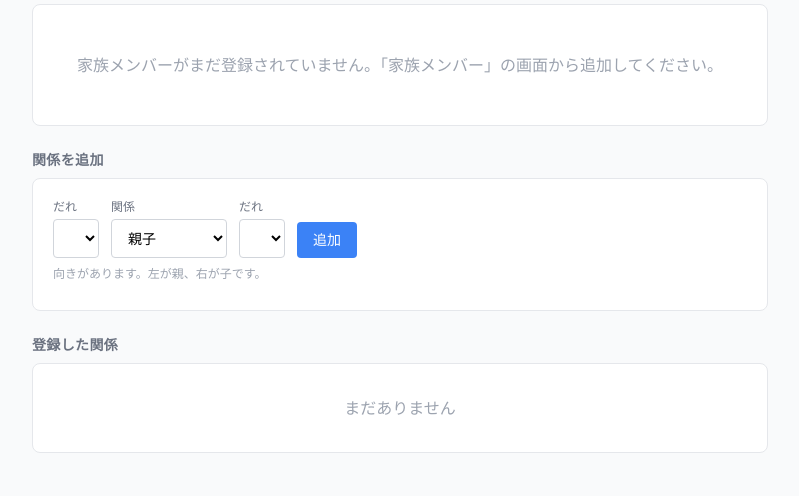
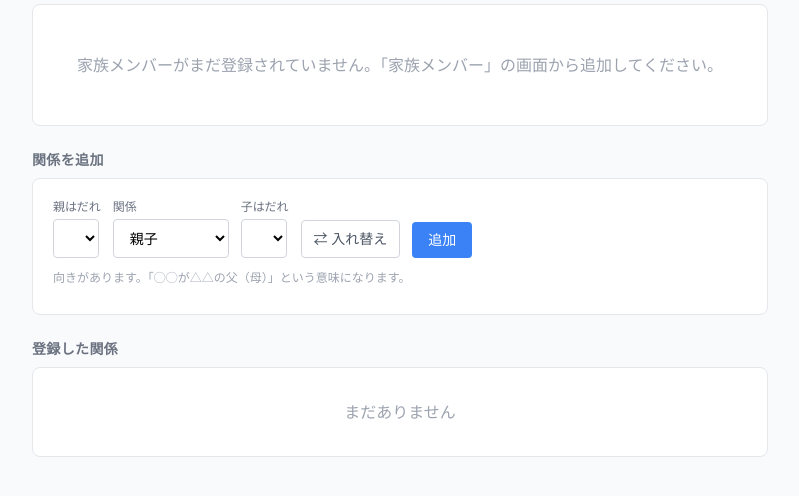
Before and after one commit to kanekoh/bridge-stackchan, a FastAPI app: template templates/family.html in a window 1280 px wide. Shown: the part 201-697 px from the top of the page, without its empty margins (240-1039 px from the left). Run offline with FastAPI, Linux system fonts and the light colour scheme; the template is opened without the code that fills it, so the values that code supplies are empty; some libraries are stand-ins or nearby versions.

Commit message:
家族図の入力で向きを間違えないようにした
「しおり → えり parent」のように逆向きに登録され、しおり（女性）の性別で
両方とも「母」と表示される取り違えが起きた。性別の判定は正しく、
向きの指定が逆だった。「だれ・関係・だれ」では、どちらが親か分からない。

- 入力欄の見出しを関係に応じて変える（親子なら「親はだれ」「子はだれ」、
  祖父母なら「祖父母はだれ」「孫はだれ」、向きのない関係は「だれ」のまま）
- 保存する前に「ひろゆき が しおり の 父 になります」と日本語で見せる
- 「⇄ 入れ替え」ボタンで左右を交換できる
- 一覧も「A が B の 父」と読める形にした

Co-Authored-By: Claude Opus 5 <noreply@anthropic.com>

```diff
--- a/templates/family.html
+++ b/templates/family.html
@@ -24,20 +24,23 @@
 <div class="bg-white rounded-lg border border-gray-200 p-5 mb-6">
   <div class="flex flex-wrap items-end gap-3">
     <div>
-      <label class="block text-xs text-gray-500 mb-1">だれ</label>
-      <select id="fromId" class="border border-gray-300 rounded px-3 py-2 text-sm bg-white"></select>
+      <label id="fromLabel" class="block text-xs text-gray-500 mb-1">だれ</label>
+      <select id="fromId" onchange="updateHint()" class="border border-gray-300 rounded px-3 py-2 text-sm bg-white"></select>
     </div>
     <div>
       <label class="block text-xs text-gray-500 mb-1">関係</label>
       <select id="relation" onchange="updateHint()" class="border border-gray-300 rounded px-3 py-2 text-sm bg-white"></select>
     </div>
     <div>
-      <label class="block text-xs text-gray-500 mb-1">だれ</label>
-      <select id="toId" class="border border-gray-300 rounded px-3 py-2 text-sm bg-white"></select>
+      <label id="toLabel" class="block text-xs text-gray-500 mb-1">だれ</label>
+      <select id="toId" onchange="updateHint()" class="border border-gray-300 rounded px-3 py-2 text-sm bg-white"></select>
     </div>
+    <button onclick="swapSides()" title="左右を入れ替える"
+      class="border border-gray-300 text-gray-600 hover:bg-gray-50 text-sm px-3 py-2 rounded">⇄ 入れ替え</button>
     <button onclick="addRelation()" class="bg-blue-500 hover:bg-blue-600 text-white text-sm px-4 py-2 rounded">追加</button>
   </div>
-  <p id="hint" class="text-xs text-gray-400 mt-2"></p>
+  <p id="preview" class="text-sm text-gray-700 mt-3"></p>
+  <p id="hint" class="text-xs text-gray-400 mt-1"></p>
   <p id="formMsg" class="text-sm mt-2"></p>
 </div>
 
@@ -57,16 +60,52 @@
 
   function esc(s) { return String(s ?? '').replace(/&/g,'&amp;').replace(/</g,'&lt;').replace(/>/g,'&gt;'); }
 
+  // 入力欄の見出しと、確認用の一文を関係に合わせて出し分ける。
+  // 「だれ・関係・だれ」だけでは、どちらが親か分からず逆向きに登録しやすい。
+  const SIDES = {
+    parent:      { from: '親はだれ', to: '子はだれ' },
+    grandparent: { from: '祖父母はだれ', to: '孫はだれ' },
+    spouse:      { from: 'だれ', to: 'だれ' },
+    sibling:     { from: 'だれ', to: 'だれ' },
+    relative:    { from: 'だれ', to: 'だれ' },
+  };
+  const HINTS = {
+    parent: '向きがあります。「◯◯が△△の父（母）」という意味になります。',
+    grandparent: '向きがあります。「◯◯が△△の祖父（祖母）」という意味になります。',
+    spouse: '向きはありません。どちらを先に選んでも同じです。',
+    sibling: '向きはありません。どちらを先に選んでも同じです。',
+    relative: '向きはありません。おじ・おば・いとこなど、上の4つに当てはまらない家族に使います。',
+  };
+
+  function labelFor(relation, member) {
+    const gender = member && member.gender;
+    if (relation === 'parent') return { male: '父', female: '母' }[gender] || '親';
+    if (relation === 'grandparent') return { male: '祖父', female: '祖母' }[gender] || '祖父母';
+    return (_data.relationTypes.find(t => t.value === relation) || {}).label || relation;
+  }
+
   function updateHint() {
     const rel = document.getElementById('relation').value;
-    const hints = {
-      parent: '向きがあります。左が親、右が子です。',
-      grandparent: '向きがあります。左が祖父母、右が孫です。',
-      spouse: '向きはありません。どちらを先に選んでも同じです。',
-      sibling: '向きはありません。どちらを先に選んでも同じです。',
-      relative: '向きはありません。おじ・おば・いとこなど、上の4つに当てはまらない家族に使います。',
-    };
-    document.getElementById('hint').textContent = hints[rel] || '';
+    const sides = SIDES[rel] || { from: 'だれ', to: 'だれ' };
+    document.getElementById('fromLabel').textContent = sides.from;
+    document.getElementById('toLabel').textContent = sides.to;
+    document.getElementById('hint').textContent = HINTS[rel] || '';
+
+    // 保存する前に、できあがる関係を日本語で見せる（逆向きの登録を防ぐ）
+    const from = _data.members.find(m => String(m.id) === document.getElementById('fromId').value);
+    const to = _data.members.find(m => String(m.id) === document.getElementById('toId').value);
+    const preview = document.getElementById('preview');
+    if (!from || !to) { preview.textContent = ''; return; }
+    const label = labelFor(rel, from);
+    preview.innerHTML = ['parent', 'grandparent'].includes(rel)
+      ? `<b>${esc(from.name)}</b> が <b>${esc(to.name)}</b> の <b>${esc(label)}</b> になります`
+      : `<b>${esc(from.name)}</b> と <b>${esc(to.name)}</b> が <b>${esc(label)}</b> になります`;
+  }
+
+  function swapSides() {
+    const a = document.getElementById('fromId'), b = document.getElementById('toId');
+    [a.value, b.value] = [b.value, a.value];
+    updateHint();
   }
 
   function renderGraph() {
@@ -133,10 +172,9 @@
     empty.classList.add('hidden');
     tbody.innerHTML = _data.relations.map(r => `
       <tr class="border-b border-gray-50">
-        <td class="py-2 px-4">${esc(r.from_name)}
-          <span class="text-gray-400 mx-2">${['parent','grandparent'].includes(r.relation) ? '→' : '—'}</span>
-          ${esc(r.to_name)}</td>
-        <td class="py-2 px-4 text-gray-500">${esc(r.label)}</td>
+        <td class="py-2 px-4">${['parent','grandparent'].includes(r.relation)
+          ? `${esc(r.from_name)} <span class="text-gray-400">が</span> ${esc(r.to_name)} <span class="text-gray-400">の</span> <b>${esc(r.label)}</b>`
+          : `${esc(r.from_name)} <span class="text-gray-400">と</span> ${esc(r.to_name)} <span class="text-gray-400">が</span> <b>${esc(r.label)}</b>`}</td>
         <td class="py-2 px-4 text-right">
           <button onclick="removeRelation(${r.id})" class="text-xs text-red-500 hover:text-red-700">削除</button>
         </td>
```
Also changed, not shown: test_family_relations.py (+17 -0 lines).
